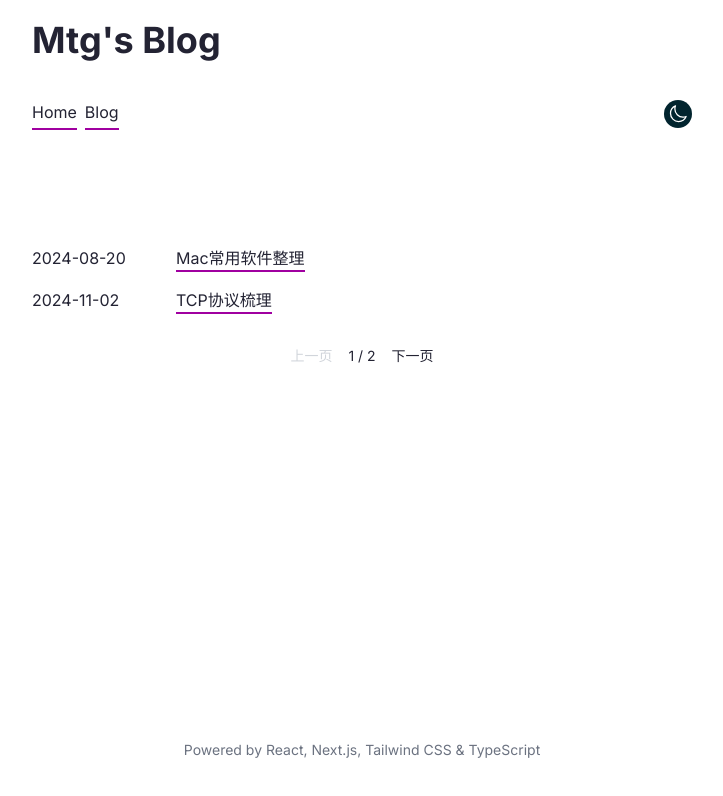
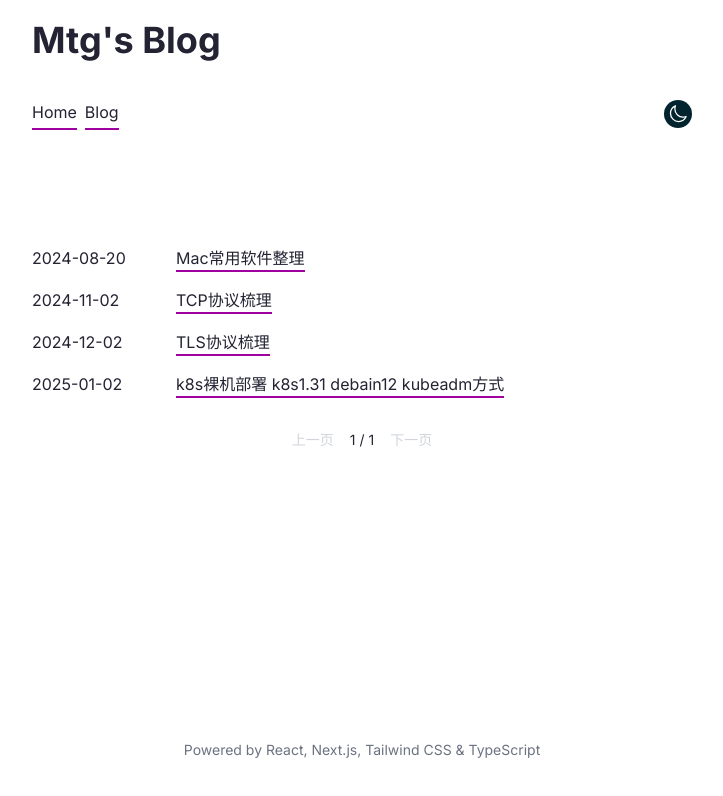
Before and after one commit to mtgnorton/nextjsblog, a Next.js app: page /all in a window 1280 px wide. Shown: the top 796 px of the page, without its empty margins (278-1001 px from the left). Built offline with nearby package versions, Linux system fonts and the light colour scheme; a web font is replaced by a local one.

Commit message:
fix(code):分页数量

```diff
--- a/app/ui/components/blog-lists.tsx
+++ b/app/ui/components/blog-lists.tsx
@@ -20,7 +20,7 @@ interface PostsArg {
   sort?: 'asc' | 'desc';
 }
 
-const ITEMS_PER_PAGE = 2;
+const ITEMS_PER_PAGE = 10;
 
 export async function getPosts(props?: PostsArg): Promise<PostsPagination> {
   const postsDirectory = path.join(process.cwd(), 'md');
--- a/app/ui/global.css
+++ b/app/ui/global.css
@@ -36,8 +36,8 @@ input[type='number']::-webkit-outer-spin-button {
   --primary: 221, 221, 221;
   --link: 140, 194, 221;
   --visited: 140, 194, 221;
-  --underline: 1, 36, 46;
-  --hover: 140, 194, 221;
+  --underline: 221, 221, 221;
+  --hover: 221, 221, 221;
 
   background: rgba(var(--background));
 }
```
